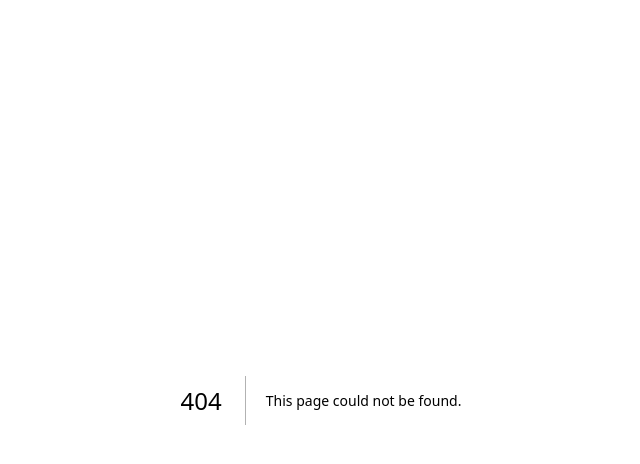
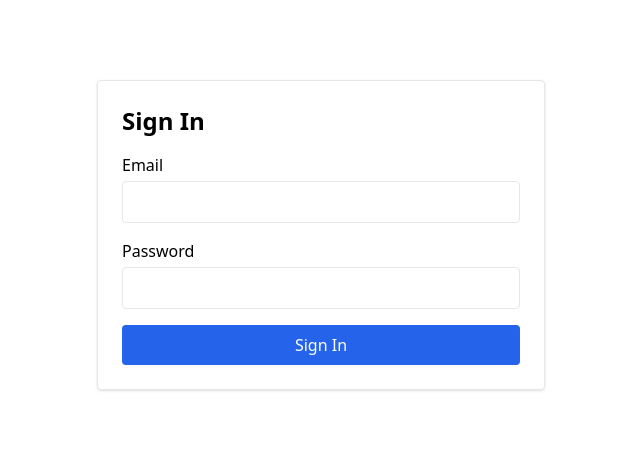
Before and after one commit to pablomotta/beautiful-airports, a Next.js app: page /auth/signin in a window 1280 px wide. Before the commit this address had no page. Shown: the top 464 px of the page, without its empty margins (319-959 px from the left). Built offline with nearby package versions, Linux system fonts and the light colour scheme.

Commit message:
feat: basic auth

```diff
--- /dev/null
+++ b/src/app/auth/signin/page.tsx
@@ -0,0 +1,61 @@
+'use client';
+
+import { useState } from 'react';
+import { signIn } from 'next-auth/react';
+import { useRouter } from 'next/navigation';
+
+export default function SignInPage() {
+    const [email, setEmail] = useState('');
+    const [password, setPassword] = useState('');
+    const [error, setError] = useState<string | null>(null);
+    const router = useRouter();
+
+    const handleSubmit = async (e: React.FormEvent) => {
+        e.preventDefault();
+        const res = await signIn('credentials', {
+            redirect: false,
+            email,
+            password,
+        });
+        if (res?.error) {
+            setError(res.error);
+        } else {
+            router.push('/');
+        }
+    };
+
+    return (
+        <div className="max-w-md mx-auto mt-20 p-6 border rounded shadow">
+            <h1 className="text-2xl font-bold mb-4">Sign In</h1>
+            {error && <p className="mb-2 text-red-500">{error}</p>}
+            <form onSubmit={handleSubmit} className="space-y-4">
+                <div>
+                    <label className="block mb-1">Email</label>
+                    <input
+                        type="email"
+                        value={email}
+                        onChange={e => setEmail(e.target.value)}
+                        required
+                        className="w-full p-2 border rounded"
+                    />
+                </div>
+                <div>
+                    <label className="block mb-1">Password</label>
+                    <input
+                        type="password"
+                        value={password}
+                        onChange={e => setPassword(e.target.value)}
+                        required
+                        className="w-full p-2 border rounded"
+                    />
+                </div>
+                <button
+                    type="submit"
+                    className="w-full py-2 bg-blue-600 text-white rounded"
+                >
+                    Sign In
+                </button>
+            </form>
+        </div>
+    );
+}
--- /dev/null
+++ b/src/lib/auth.ts
@@ -0,0 +1,7 @@
+// src/lib/auth.ts
+import { getServerSession } from "next-auth/next";
+import { authOptions } from "@/app/api/auth/[...nextauth]/route";
+
+export function getSession() {
+    return getServerSession(authOptions);
+}
```
